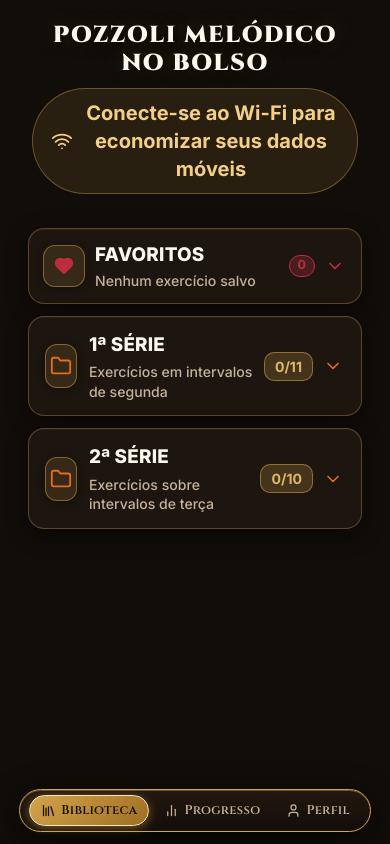
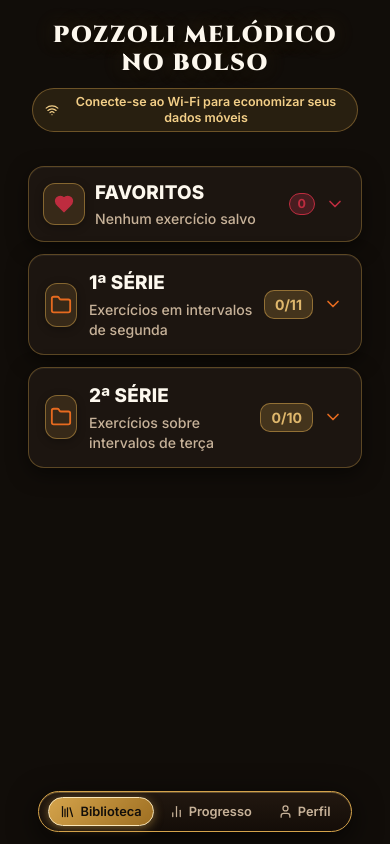
Before and after one commit to darlanmarley-hub/pozzoli-melodico, a React (Vite) app: page / in a window 390 px wide. Built offline with nearby package versions, Linux system fonts and the light colour scheme.

Commit message:
style: reduzir texto do wifi no topo e aplicar fonte Inter no menu inferior

```diff
--- a/src/components/BottomNavBar.jsx
+++ b/src/components/BottomNavBar.jsx
@@ -4,10 +4,11 @@
 export default function BottomNavBar({ activeTab, onTabChange }) {
   return (
     <nav className="bottom-nav-container">
-      <div className="bottom-nav-pill">
+      <div className="bottom-nav-pill" style={{ fontFamily: "'Inter', system-ui, -apple-system, sans-serif" }}>
         <button
           className={`nav-tab-btn ${activeTab === 'library' ? 'active' : ''}`}
           onClick={() => onTabChange('library')}
+          style={{ fontFamily: "'Inter', system-ui, -apple-system, sans-serif" }}
         >
           <Library size={16} />
           <span>Biblioteca</span>
@@ -16,6 +17,7 @@
         <button
           className={`nav-tab-btn ${activeTab === 'stats' ? 'active' : ''}`}
           onClick={() => onTabChange('stats')}
+          style={{ fontFamily: "'Inter', system-ui, -apple-system, sans-serif" }}
         >
           <BarChart2 size={16} />
           <span>Progresso</span>
@@ -24,6 +26,7 @@
         <button
           className={`nav-tab-btn ${activeTab === 'profile' ? 'active' : ''}`}
           onClick={() => onTabChange('profile')}
+          style={{ fontFamily: "'Inter', system-ui, -apple-system, sans-serif" }}
         >
           <User size={16} />
           <span>Perfil</span>
--- a/src/components/SeriesLibraryModal.jsx
+++ b/src/components/SeriesLibraryModal.jsx
@@ -59,21 +59,21 @@
             border: '1px solid rgba(255, 102, 0, 0.4)',
             color: '#ff944d',
             fontFamily: "'Inter', system-ui, -apple-system, sans-serif",
-            padding: '10px 20px',
+            padding: '6px 14px',
             borderRadius: 'var(--radius-full)',
-            fontSize: '1.25rem',
-            fontWeight: 700,
+            fontSize: '0.85rem',
+            fontWeight: 600,
             display: 'inline-flex',
             alignItems: 'center',
             justifyContent: 'center',
-            gap: '10px',
+            gap: '8px',
             marginTop: '4px',
             marginBottom: '6px',
-            lineHeight: 1.4,
+            lineHeight: 1.35,
             textAlign: 'center'
           }}
         >
-          <Wifi size={22} style={{ flexShrink: 0 }} />
+          <Wifi size={16} style={{ flexShrink: 0 }} />
           <span>Conecte-se ao Wi-Fi para economizar seus dados móveis</span>
         </div>
       </div>
--- a/src/index.css
+++ b/src/index.css
@@ -729,13 +729,15 @@
   color: rgba(255, 255, 255, 0.8);
   padding: 6px 12px;
   border-radius: var(--radius-full);
-  font-size: 0.78rem;
+  font-family: 'Inter', system-ui, -apple-system, sans-serif !important;
+  font-size: 0.82rem;
   font-weight: 600;
   display: flex;
   align-items: center;
   gap: 5px;
   cursor: pointer;
   transition: all 0.2s ease;
+  letter-spacing: normal !important;
 }
 
 .nav-tab-btn:hover {
@@ -773,7 +775,8 @@
 
   body.theme-baroque .bottom-nav-pill .nav-tab-btn {
     font-size: 0.80rem !important;
-    letter-spacing: 0.3px !important;
+    font-family: 'Inter', system-ui, -apple-system, sans-serif !important;
+    letter-spacing: normal !important;
     padding: 6px 11px !important;
   }
 }
@@ -1217,6 +1220,10 @@
 /* Library Banner & Wi-Fi pill */
 .wifi-tip-badge {
   font-family: 'Inter', system-ui, -apple-system, sans-serif !important;
+  font-size: 0.85rem !important;
+  padding: 6px 14px !important;
+  font-weight: 600 !important;
+  line-height: 1.35 !important;
 }
 
 body.theme-baroque .wifi-tip-badge {
@@ -1224,21 +1231,35 @@
   border: 1px solid rgba(212, 163, 75, 0.4) !important;
   color: #f3cf88 !important;
   font-family: 'Inter', system-ui, -apple-system, sans-serif !important;
-  font-size: 1.25rem !important;
-  font-weight: 700 !important;
+  font-size: 0.85rem !important;
+  padding: 6px 14px !important;
+  font-weight: 600 !important;
+  line-height: 1.35 !important;
+}
+
+.wifi-tip-badge svg {
+  width: 16px !important;
+  height: 16px !important;
 }
 
 @media (max-width: 768px) {
   .wifi-tip-badge {
-    font-size: 1.22rem !important;
-    padding: 10px 18px !important;
-    line-height: 1.4 !important;
+    font-size: 0.78rem !important;
+    padding: 5px 12px !important;
+    line-height: 1.3 !important;
     font-family: 'Inter', system-ui, -apple-system, sans-serif !important;
   }
 
   body.theme-baroque .wifi-tip-badge {
-    font-size: 1.25rem !important;
+    font-size: 0.78rem !important;
+    padding: 5px 12px !important;
+    line-height: 1.3 !important;
     font-family: 'Inter', system-ui, -apple-system, sans-serif !important;
+  }
+
+  .wifi-tip-badge svg {
+    width: 14px !important;
+    height: 14px !important;
   }
 
   .series-folder-subtitle {
@@ -1678,8 +1699,9 @@
 
 body.theme-baroque .bottom-nav-pill .nav-tab-btn {
   color: #c7b299 !important;
-  font-family: 'Cinzel', serif !important;
-  letter-spacing: 0.5px;
+  font-family: 'Inter', system-ui, -apple-system, sans-serif !important;
+  letter-spacing: normal !important;
+  font-weight: 600 !important;
 }
 
 body.theme-baroque .bottom-nav-pill .nav-tab-btn.active {
```
